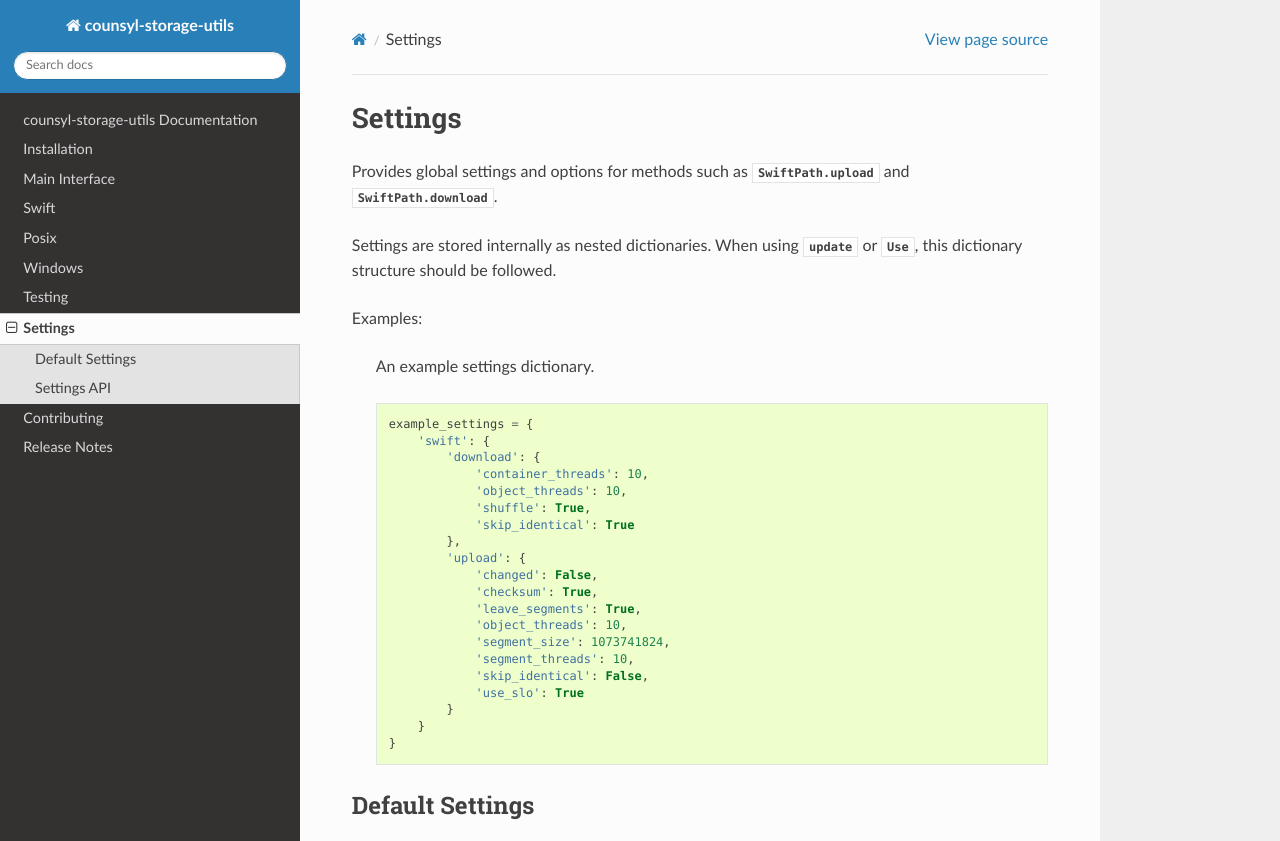
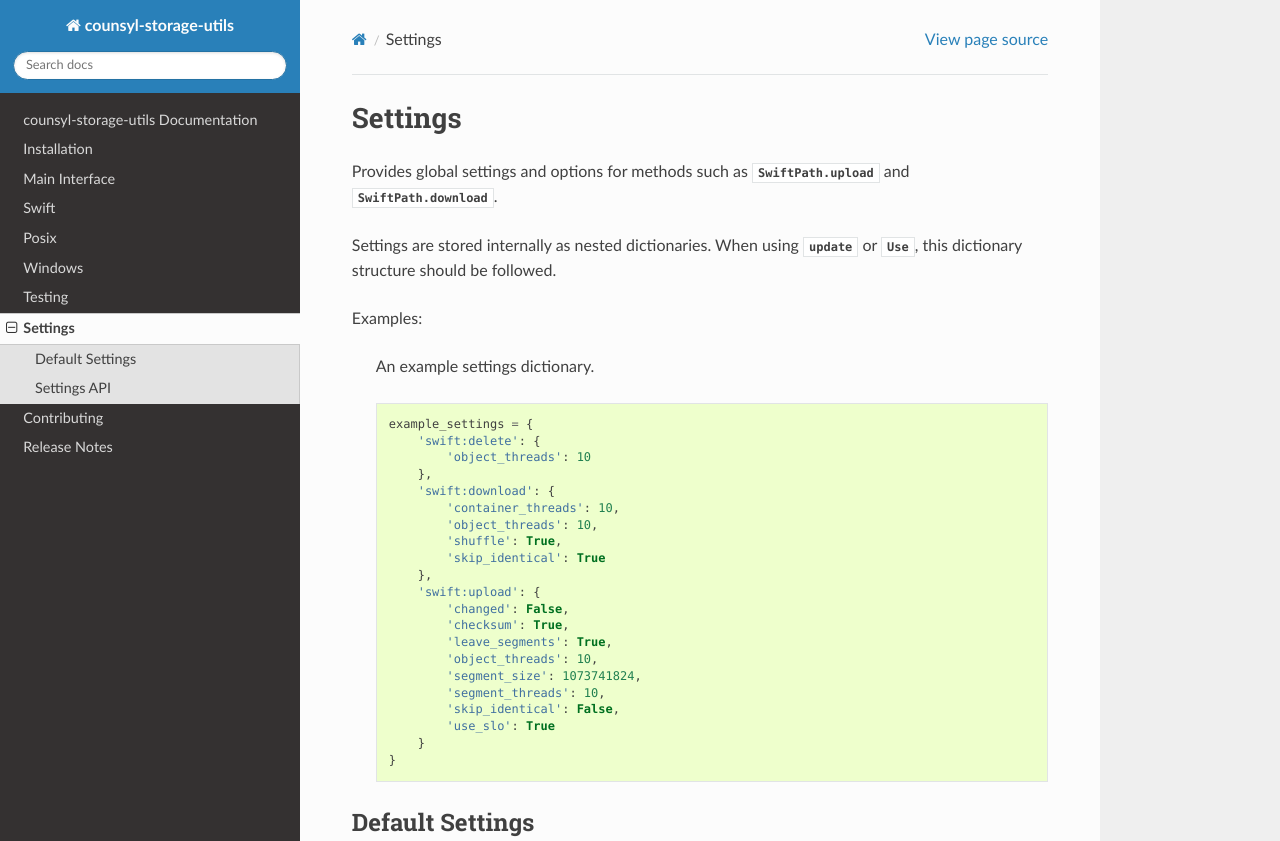
Before and after one commit to counsyl/stor, a Sphinx documentation site: the page built from docs/settings.rst, in a window 1280 px wide and 1311 px high, cut to the strip 0-841 px from the top of the window. Built offline with Sphinx 7.4.7 and the Read the Docs theme 2.0.0, drawn with Linux system fonts in a browser that asks for light colours; the version number could not be read and is left out.

Commit message:
update settings docs

```diff
--- a/docs/settings.rst
+++ b/docs/settings.rst
@@ -12,23 +12,24 @@ Examples:
     An example settings dictionary. ::
 
         example_settings = {
-            'swift': {
-                'download': {
-                    'container_threads': 10,
-                    'object_threads': 10,
-                    'shuffle': True,
-                    'skip_identical': True
-                },
-                'upload': {
-                    'changed': False,
-                    'checksum': True,
-                    'leave_segments': True,
-                    'object_threads': 10,
-                    'segment_size': 1073741824,
-                    'segment_threads': 10,
-                    'skip_identical': False,
-                    'use_slo': True
-                }
+            'swift:delete': {
+                'object_threads': 10
+            },
+            'swift:download': {
+                'container_threads': 10,
+                'object_threads': 10,
+                'shuffle': True,
+                'skip_identical': True
+            },
+            'swift:upload': {
+                'changed': False,
+                'checksum': True,
+                'leave_segments': True,
+                'object_threads': 10,
+                'segment_size': 1073741824,
+                'segment_threads': 10,
+                'skip_identical': False,
+                'use_slo': True
             }
         }
 
```
